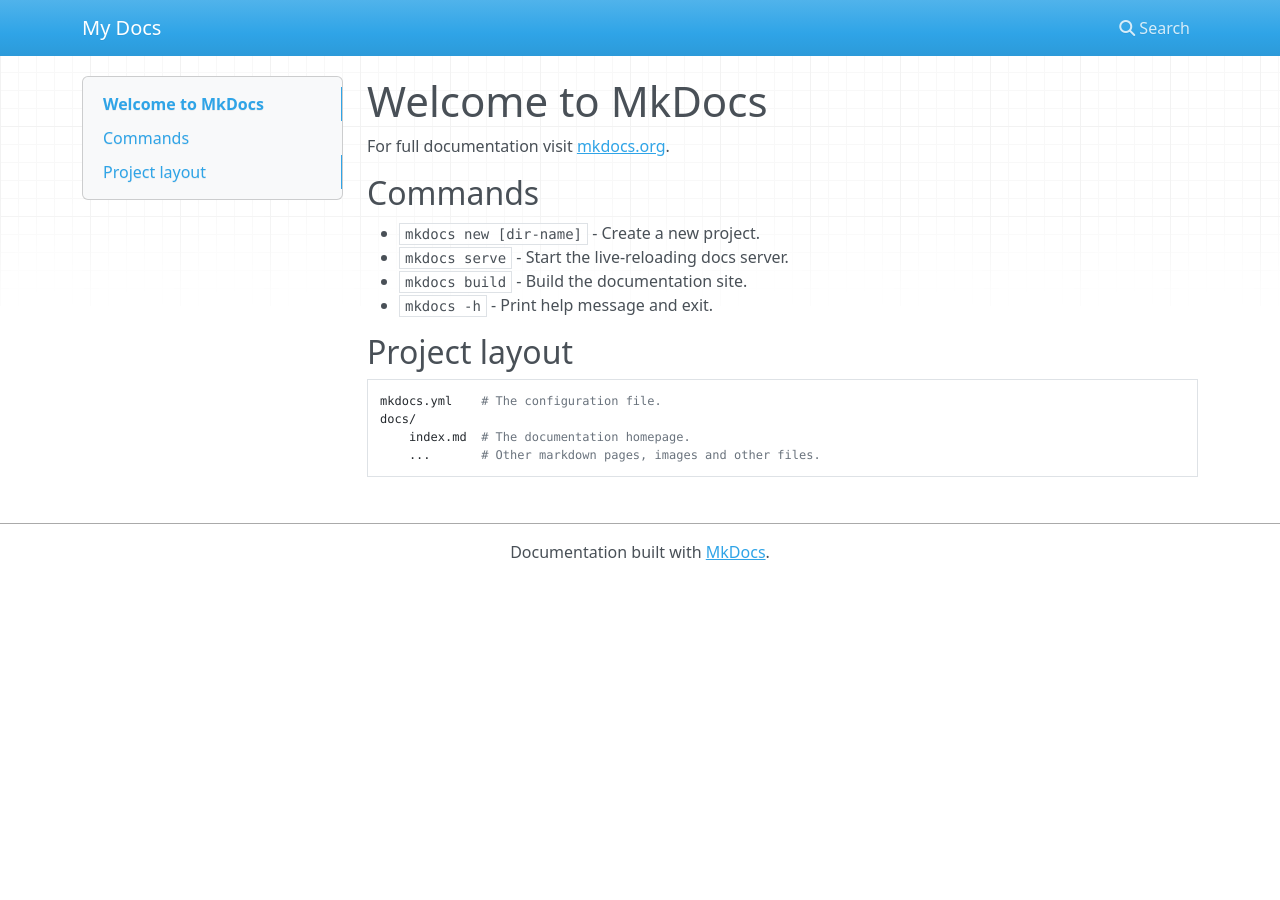
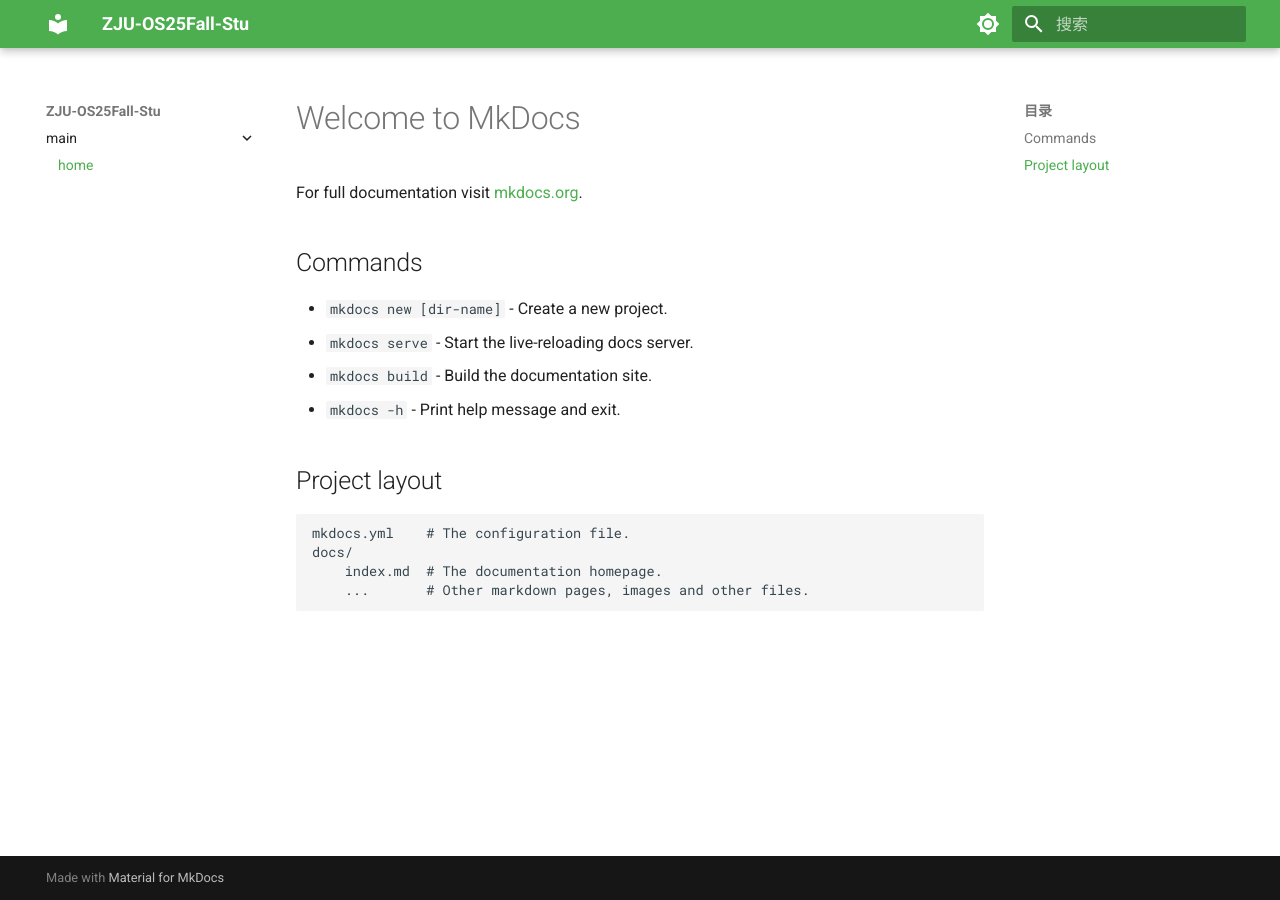
Before and after one commit to SuDIS-ZJU/OS25Fall, an MkDocs documentation site: the page built from docs/index.md, in a window 1280 px wide. Built offline with MkDocs 1.6.1 and Material for MkDocs 9.7.7, drawn with Linux system fonts in a browser that asks for light colours; nearby versions of some CDN libraries.

Commit message:
init doc

```diff
--- a/mkdocs.yml
+++ b/mkdocs.yml
@@ -1 +1,59 @@
-site_name: My Docs
+# 第一部分：网页的名称、信息
+site_name: ZJU-OS25Fall-Stu
+site_url: https://SuDIS-ZJU.github.io/OS25Fall/
+site_author: yourname
+site_description: yoursite
+
+# 第二部分：网页的导航（所有名称均可替换）
+# 这里将决定你最终展示出的文件的结构，冒号后面对应的链接应为以docs为根目录下的相对路径
+nav:
+- main:
+  - home: index.md
+
+# 第三部分：网页的设计（除却颜色以外建议不要修改）
+theme:
+  name: material
+
+  palette:
+    - media: "(prefers-color-scheme: dark)"
+      scheme: slate
+      primary: black
+      accent: teal
+      toggle:
+        icon: material/brightness-4
+        name: 切换至日间模式
+    - media: "(prefers-color-scheme:light)"
+      scheme: default
+      primary: green
+      accent: yellow
+      toggle:
+        icon: material/brightness-7
+        name: 切换至夜间模式
+  language: 'zh'
+
+# 第四部分：markdown扩展语法（可以补充更多的扩展）
+markdown_extensions:
+  - admonition
+  - codehilite:
+      guess_lang: false
+      linenums: false
+  - toc:
+      permalink: true
+  - footnotes
+  - meta
+  - def_list
+  - pymdownx.arithmatex
+  - pymdownx.betterem:
+      smart_enable: all
+  - pymdownx.caret
+  - pymdownx.critic
+  - pymdownx.details
+  - pymdownx.emoji:
+      emoji_generator: !!python/name:pymdownx.emoji.to_png
+  - pymdownx.inlinehilite
+  - pymdownx.magiclink
+  - pymdownx.mark
+  - pymdownx.smartsymbols
+  - pymdownx.superfences
+  - pymdownx.tasklist
+  - pymdownx.tilde
```
